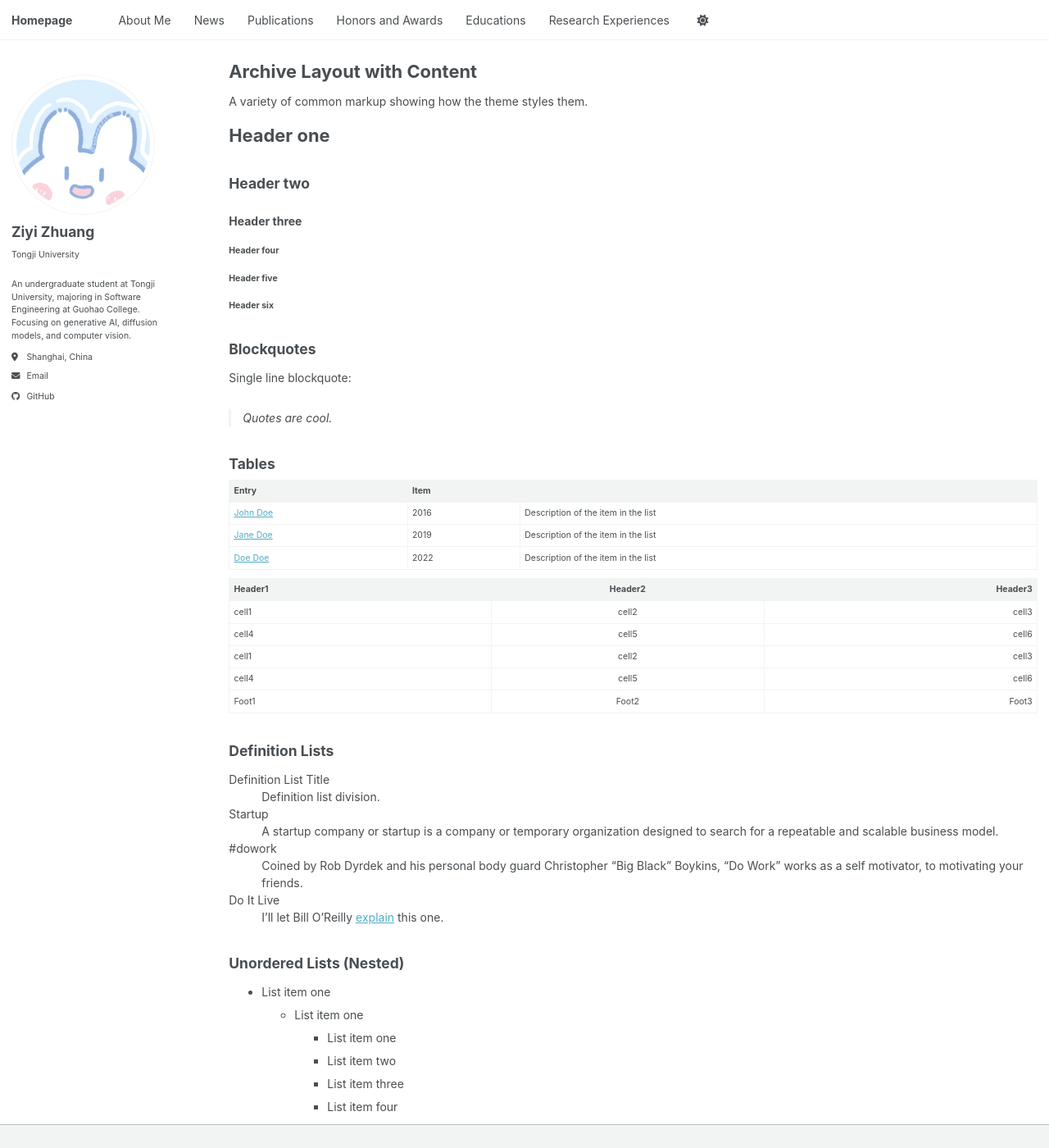
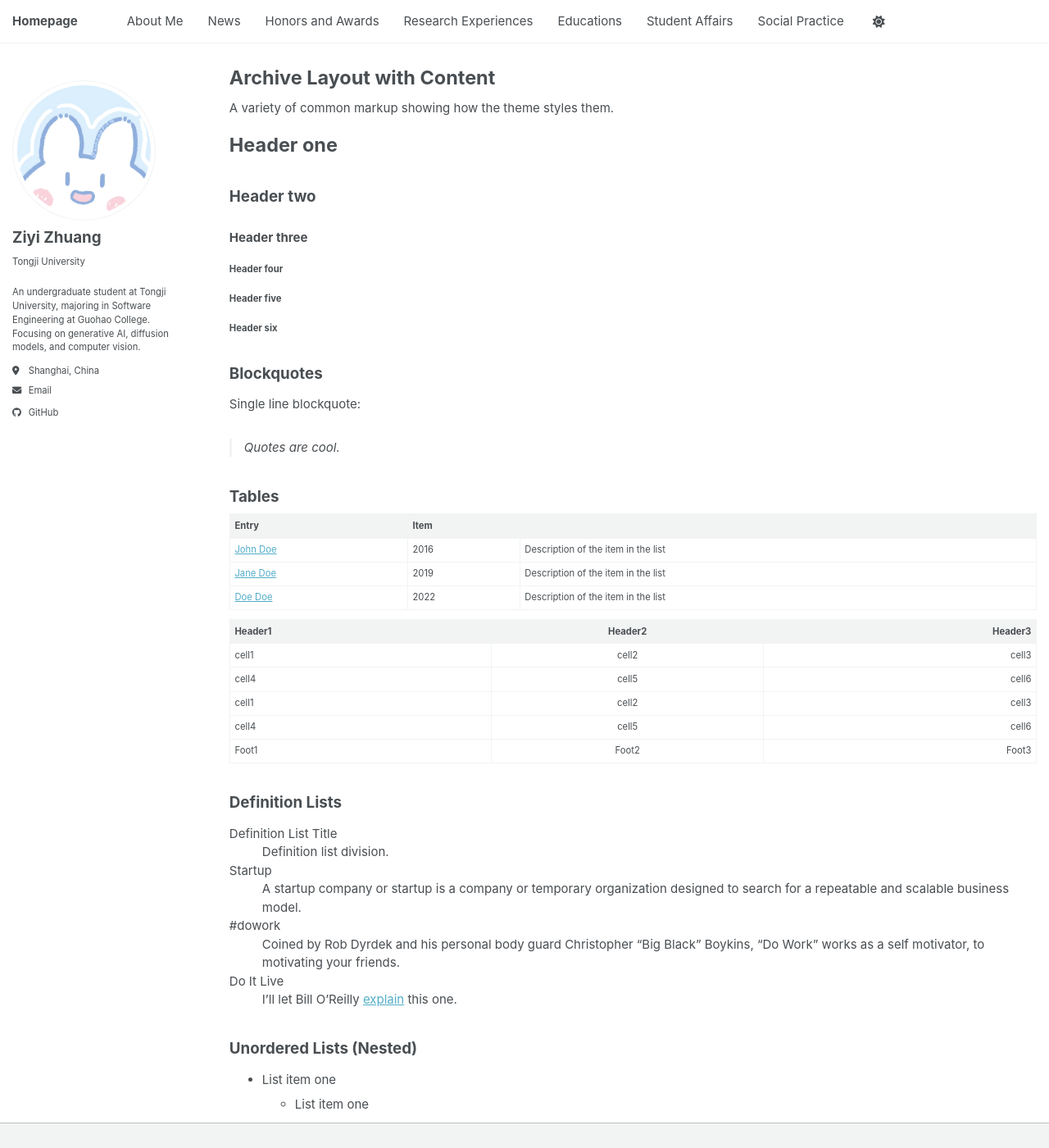
Before and after one commit to mathzhuang/mathzhuang.github.io, a Jekyll site: the page built from _pages/archive-layout-with-content.md, in a window 1280 px wide and 1400 px high. Shown: the whole window at 82% size. Built offline with Jekyll 4.4.1, drawn with Linux system fonts in a browser that asks for light colours; a style sheet for code colours, icons or effects is not loaded.

Commit message:
修改字体等

```diff
--- a/_config.yml
+++ b/_config.yml
@@ -292,8 +292,8 @@ defaults:
 
 
 # Typography
-font_size             : 12    # base font size in px (small screens)
-font_size_desktop     : 14    # base font size in px (>= 768px screens)
+font_size             : 13    # base font size in px (small screens)
+font_size_desktop     : 15    # base font size in px (>= 768px screens)
 
 # Sass/SCSS
 sass:
--- a/_data/navigation.yml
+++ b/_data/navigation.yml
@@ -11,14 +11,17 @@ main:
   - title: "News"
     url: "/#news"
 
-  - title: "Publications"
-    url: "/#publications"
-
   - title: "Honors and Awards"
     url: "/#honors-and-awards"
+
+  - title: "Research Experiences"
+    url: "/#research-experiences"
 
   - title: "Educations"
     url: "/#educations"
 
-  - title: "Research Experiences"
-    url: "/#research-experiences"
+  - title: "Student Affairs"
+    url: "/#student-affairs"
+
+  - title: "Social Practice"
+    url: "/#social-practice"
--- a/_includes/masthead.html
+++ b/_includes/masthead.html
@@ -3,6 +3,7 @@
   <div class="masthead__inner-wrap">
     <div class="masthead__menu">
       <nav id="site-nav" class="greedy-nav">
+        <button><span class="navicon"></span></button>
         <ul class="visible-links">
           <li class="masthead__menu-item masthead__menu-item--lg persist {% if page.url == '/' or page.url == '/index.html' %}selected{% endif %}">
             <a href="{{ base_path }}/">Homepage</a>
--- a/_sass/_themes.scss
+++ b/_sass/_themes.scss
@@ -14,8 +14,8 @@ $paragraph-indent           : false; // true, false (default)
 $indent-var                 : 1.3em;
 
 /* System typefaces */
-$serif                      : Georgia, Times, serif;
-$sans-serif                 : -apple-system, ".SFNSText-Regular", "San Francisco", "Roboto", "Segoe UI", "Helvetica Neue", "Lucida Grande", Arial, sans-serif;
+$serif                      : Georgia, Times, "Songti SC", "SimSun", "Source Han Serif SC", "Noto Serif CJK SC", serif;
+$sans-serif                 : -apple-system, ".SFNSText-Regular", "San Francisco", "Roboto", "Segoe UI", "Helvetica Neue", "Lucida Grande", Arial, "PingFang SC", "Hiragino Sans GB", "Microsoft YaHei", "Source Han Sans SC", "Noto Sans CJK SC", sans-serif;
 $monospace                  : Monaco, Consolas, "Lucida Console", monospace;
 
 /* Sans serif typefaces */
```
Also changed, not shown: _pages/about.md (+17 -4 lines).
